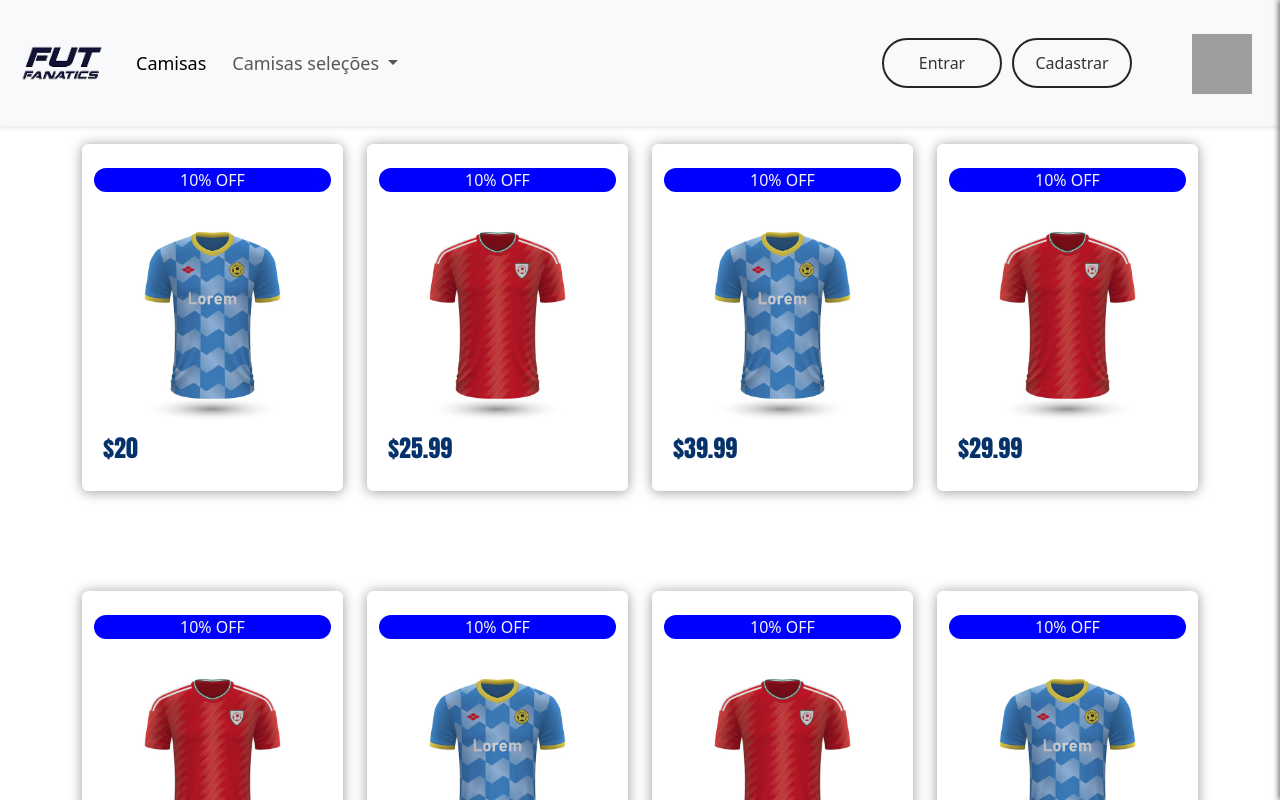
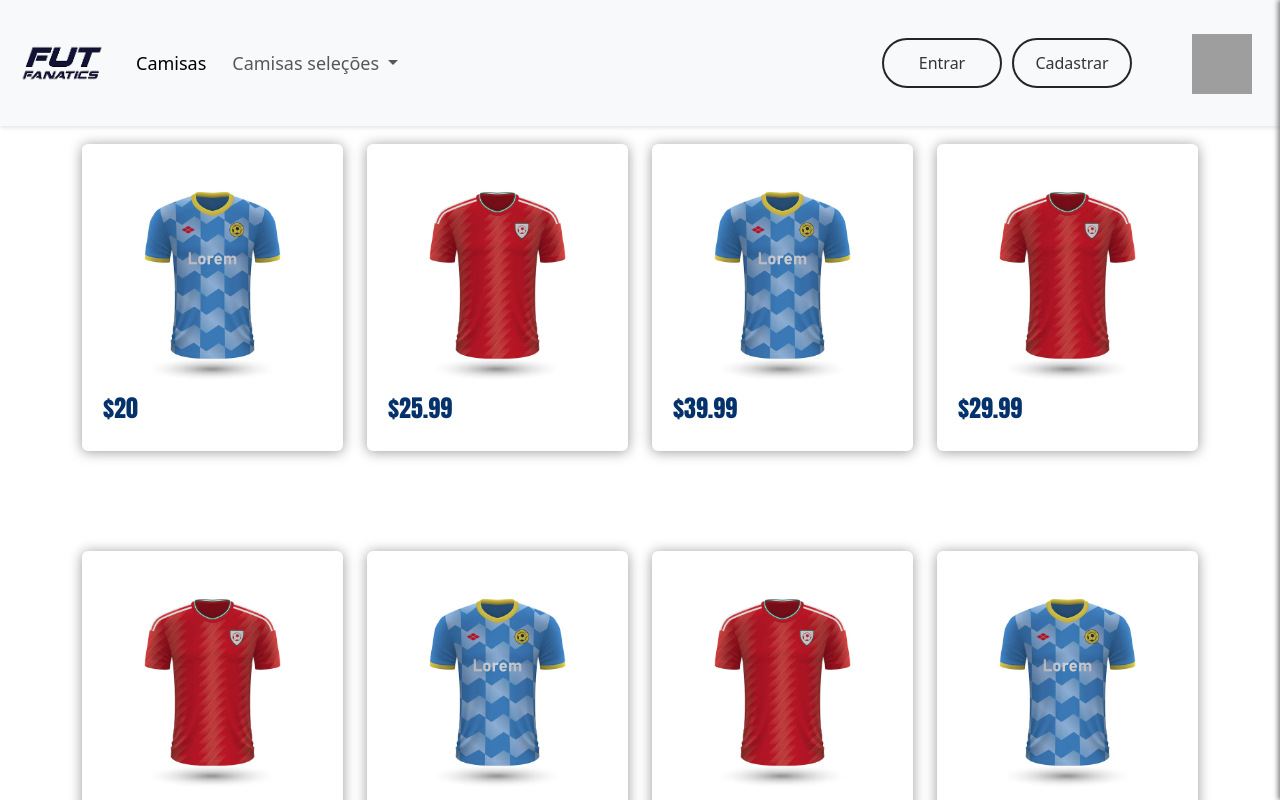
Before and after one commit to FlpLeite/roletaVue, a Vue app: page / in a window 1280 px wide. Shown: the top 800 px of the page. Built offline with nearby package versions, Linux system fonts and the light colour scheme; grey boxes are pictures that could not be loaded; a web font is replaced by a local one.

Commit message:
Pequeno ajuste visual💄

```diff
--- a/src/views/HomeView.vue
+++ b/src/views/HomeView.vue
@@ -1,5 +1,4 @@
 <script setup>
-
 
 </script>
 
@@ -10,7 +9,6 @@
         <div class="col-sm-6 col-md-3">
           <div class="card border-0">
             <div class="card-body row">
-              <p class="desconto">10% OFF</p>
               <img src="../assets/images/camisa1.png" alt="">
               <p class="price"><b>$20</b></p>
             </div>
@@ -19,7 +17,6 @@
         <div class="col-sm-6 col-md-3">
           <div class="card border-0">
             <div class="card-body row">
-              <p class="desconto">10% OFF</p>
               <img src="../assets/images/camisa3.png" alt="">
               <p class="price"><b>$25.99</b></p>
             </div>
@@ -29,7 +26,6 @@
         <div class="col-sm-6 col-md-3">
           <div class="card border-0">
             <div class="card-body row">
-              <p class="desconto">10% OFF</p>
               <img src="../assets/images/camisa1.png" alt="">
               <p class="price"><b>$39.99</b></p>
             </div>
@@ -38,7 +34,6 @@
         <div class="col-sm-6 col-md-3">
           <div class="card border-0">
             <div class="card-body row">
-              <p class="desconto">10% OFF</p>
               <img src="../assets/images/camisa3.png" alt="">
               <p class="price"><b>$29.99</b></p>
             </div>
@@ -47,7 +42,6 @@
         <div class="col-sm-6 col-md-3">
           <div class="card border-0">
             <div class="card-body row">
-              <p class="desconto">10% OFF</p>
               <img src="../assets/images/camisa3.png" alt="">
               <p class="price"><b>$29.99</b></p>
             </div>
@@ -56,7 +50,6 @@
         <div class="col-sm-6 col-md-3">
           <div class="card border-0">
             <div class="card-body row">
-              <p class="desconto">10% OFF</p>
               <img src="../assets/images/camisa1.png" alt="">
               <p class="price"><b>$29.99</b></p>
             </div>
@@ -65,7 +58,6 @@
         <div class="col-sm-6 col-md-3">
           <div class="card border-0">
             <div class="card-body row">
-              <p class="desconto">10% OFF</p>
               <img src="../assets/images/camisa3.png" alt="">
               <p class="price"><b>$29.99</b></p>
             </div>
@@ -73,7 +65,6 @@
         </div><div class="col-sm-6 col-md-3">
           <div class="card border-0">
             <div class="card-body row">
-              <p class="desconto">10% OFF</p>
               <img src="../assets/images/camisa1.png" alt="">
               <p class="price"><b>$29.99</b></p>
             </div>
```
